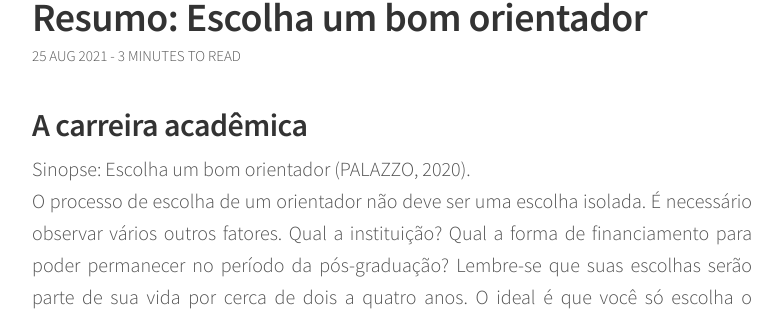
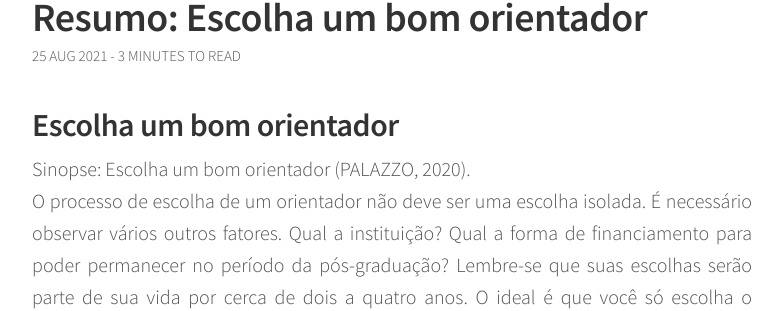
Before and after one commit to uthantvicentin/uthantvicentin.github.io, a Jekyll site: the page built from _posts/2021-08-25-Escolha-Um-Bom-Orientador.md, in a window 1280 px wide. Shown: the part 231-542 px from the top of the page, without its empty margins (248-1031 px from the left). Built offline with Jekyll 4.4.1, drawn with Linux system fonts in a browser that asks for light colours; comment, search, counter and statistics services are not loaded.

Commit message:
hotfix title

```diff
--- a/_posts/2021-08-25-Escolha-Um-Bom-Orientador.md
+++ b/_posts/2021-08-25-Escolha-Um-Bom-Orientador.md
@@ -3,7 +3,7 @@ layout: post
 title:  "Resumo: Escolha um bom orientador"
 ---
 
-## A carreira acadêmica
+## Escolha um bom orientador
 <p style='text-align: justify;'>
 Sinopse: Escolha um bom orientador (PALAZZO, 2020).
 <br>
```
